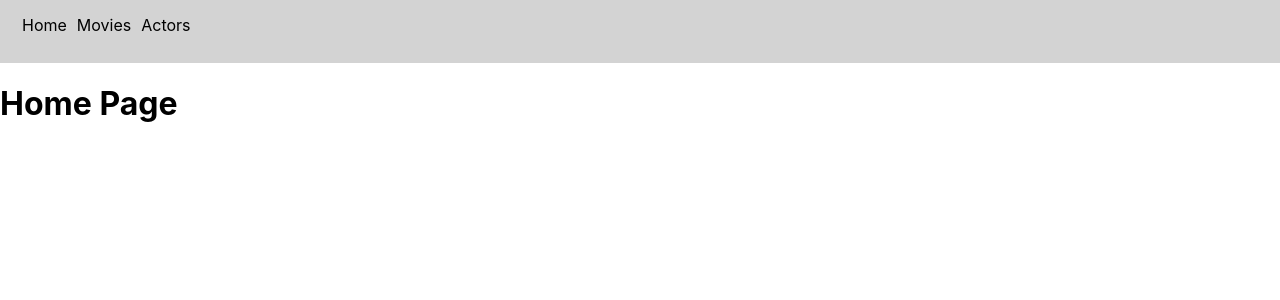
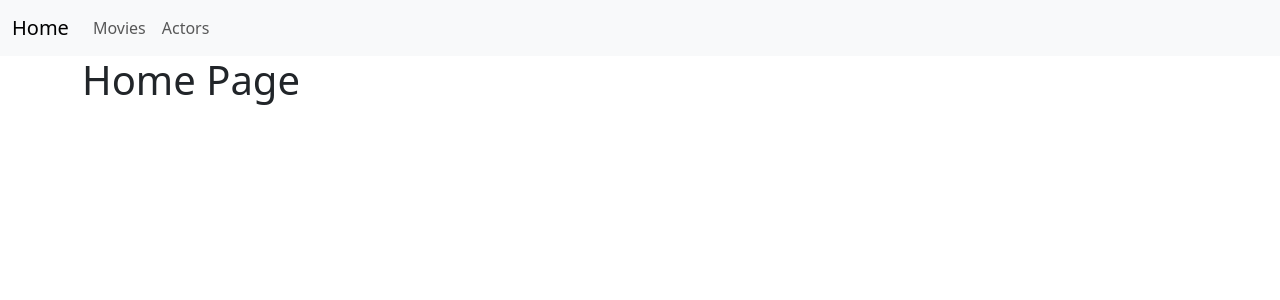
Before and after one commit to arifberisha1/Movies, a React (Create React App) app in the folder client/: page / in a window 1280 px wide. Shown: the top 300 px of the page. Built offline with nearby package versions, Linux system fonts and the light colour scheme.

Commit message:
Konfigurimi i routing ne klient

```diff
--- a/client/src/Menu.tsx
+++ b/client/src/Menu.tsx
@@ -2,14 +2,21 @@ export default function Menu() {
     return (
         <nav className={'navbar navbar-expand-lg navbar-light bg-light'}>
             <div className={"container-fluid"}>
-
-                <table className={"tab"}>
-                    <thead>
-                        <tbody><a href={'/'}>Home</a></tbody>
-                        <tbody><a href={'/movies'}>Movies</a></tbody>
-                        <tbody><a href={'/actors'}>Actors</a></tbody>
-                    </thead>
-                </table>
+                <a className={"navbar-brand"} href="/">Home</a>
+                <div className={"collapse navbar-collapse"}>
+                    <ul className={"navbar-nav me-auto mb-2 mb-lg-0"}>
+                        <li className={"nav-item"}>
+                            <a className={"nav-link"} href="/movies">
+                                Movies
+                            </a>
+                        </li>
+                        <li className={"nav-item"}>
+                            <a className={"nav-link"} href="/actors">
+                                Actors
+                            </a>
+                        </li>
+                    </ul>
+                </div>
 
             </div>
 
--- a/client/src/index.css
+++ b/client/src/index.css
@@ -11,23 +11,3 @@ code {
   font-family: source-code-pro, Menlo, Monaco, Consolas, 'Courier New',
     monospace;
 }
-
-nav{
-  background-color: lightgray;
-  height: 50px;
-  padding-top: 13px;
-  padding-left: 20px;
-}
-
-.tab thead{
-  display: flex;
-}
-
-.tab thead tbody{
-  padding-right: 10px;
-}
-
-.tab thead tbody a{
-  text-decoration: none;
-  color: black;
-}
--- a/client/src/index.tsx
+++ b/client/src/index.tsx
@@ -3,6 +3,7 @@ import ReactDOM from 'react-dom/client';
 import './index.css';
 import App from './App';
 import reportWebVitals from './reportWebVitals';
+import '../node_modules/bootstrap/dist/css/bootstrap.css';
 
 const root = ReactDOM.createRoot(
   document.getElementById('root') as HTMLElement
```
